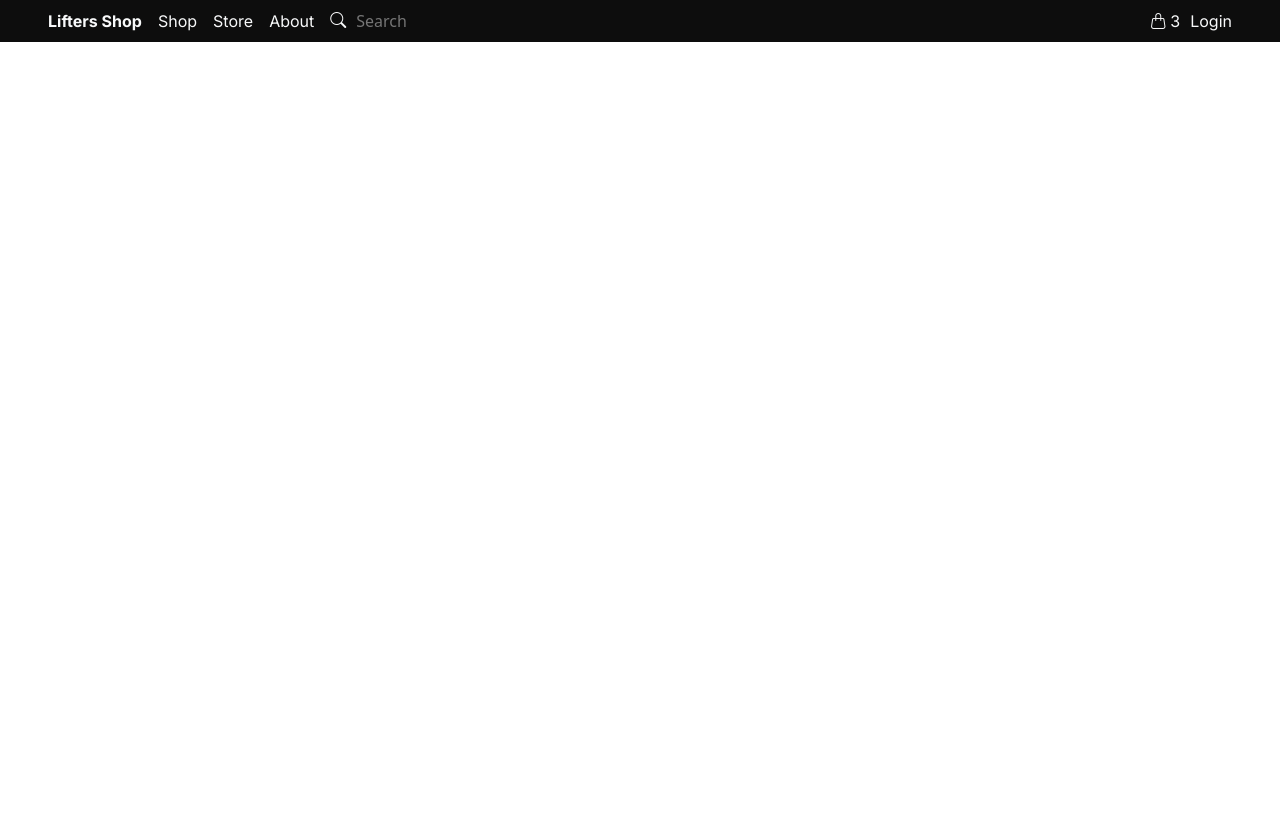
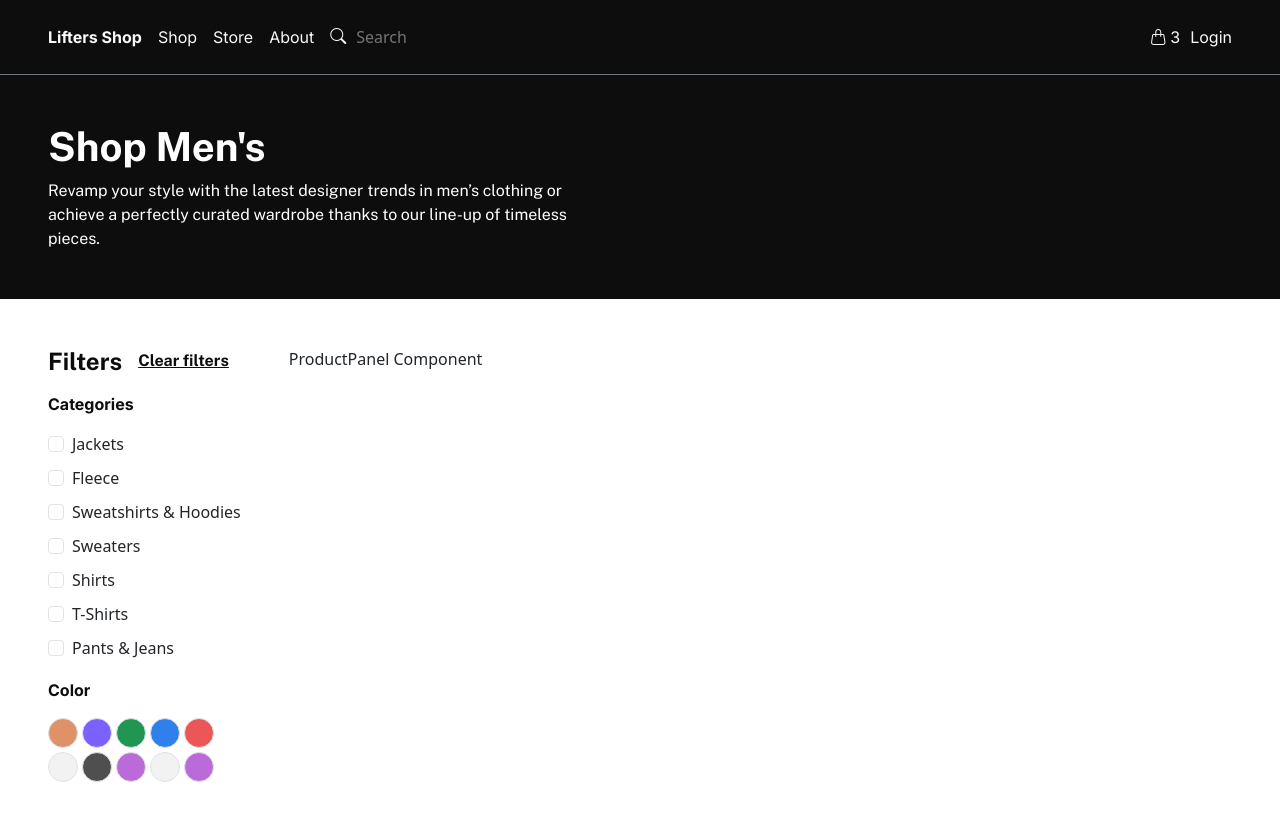
Before and after one commit to Caionnc/lifters-tec-challenge, a React (Vite) app in the folder lifters-shop/: page / in a window 1280 px wide. Shown: the top 820 px of the page. Built offline with nearby package versions, Linux system fonts and the light colour scheme.

Commit message:
feat: ColorPicker from retail domain page and its components

```diff
--- /dev/null
+++ b/lifters-shop/src/components/ColorPickerItem/data.ts
@@ -0,0 +1,5 @@
+export enum ColorPickerItemSize {
+    Small = '20px',
+    Medium = '30px',
+    Large = '50px',
+}
--- /dev/null
+++ b/lifters-shop/src/components/ColorPickerItem/index.tsx
@@ -0,0 +1,33 @@
+import React, { useCallback } from "react";
+import { Colors } from "@/model/colors";
+import { ColorPickerItemSize } from "./data";
+
+interface ColorPickerItemProps {
+  size: ColorPickerItemSize;
+  color: string;
+  activeColor: keyof Colors | "";
+  setActive: () => void;
+}
+
+const ColorPickerItem: React.FC<ColorPickerItemProps> = ({
+  size,
+  color,
+  activeColor,
+  setActive,
+}) => {
+  const handleActiveColor = useCallback(() => {
+    setActive();
+  }, [setActive]);
+
+  return (
+    <div
+      className={`border ${
+        activeColor ? "border-dark" : ""
+      } ${size}`}
+      style={{ backgroundColor: color, cursor: "pointer", width: size, height: "30px", borderRadius: "50%" }}
+      onClick={handleActiveColor}
+    ></div>
+  );
+};
+
+export default React.memo(ColorPickerItem);
--- a/lifters-shop/src/components/TopBar/index.tsx
+++ b/lifters-shop/src/components/TopBar/index.tsx
@@ -6,9 +6,10 @@ interface TopBarProps {
   children?: React.ReactNode;
 }
 
-const TopBar: React.FC<TopBarProps> = () => {
+const TopBar: React.FC<TopBarProps> = ({ children }) => {
   return (
-    <div className="fixed-top d-flex flex-fill flex-row justify-content-between align-items-center m-0 px-5 py-2 bg-dark text-light">
+    <div className="d-flex flex-column gap-0">
+      <div className="absolute-top d-flex flex-fill flex-row justify-content-between align-items-center m-0 px-5 py-4 bg-dark text-light">
         <div className="d-flex align-items-center gap-3">
           <Typography variant="inter" bold>
             Lifters Shop
@@ -19,12 +20,18 @@ const TopBar: React.FC<TopBarProps> = () => {
           <SearchField />
         </div>
         <div className="d-flex gap-1 align-items-center">
-        <IconButton bagLength={'3'} themeMode="light" onClick={() => console.log('open bag drawer')}>
+          <IconButton
+            bagLength={"3"}
+            themeMode="light"
+            onClick={() => console.log("open bag drawer")}
+          >
             <i className="bi bi-handbag"></i>
           </IconButton>
           <Typography variant="inter">Login</Typography>
         </div>
       </div>
+      {children}
+    </div>
   );
 };
 
--- a/lifters-shop/src/components/UI/Typography/index.tsx
+++ b/lifters-shop/src/components/UI/Typography/index.tsx
@@ -1,22 +1,33 @@
-import React from 'react';
-import 'bootstrap/dist/css/bootstrap.min.css';
+import React from "react";
+import "bootstrap/dist/css/bootstrap.min.css";
 
-type Variant = 'inter' | 'publicSans';
+type Variant = "inter" | "publicSans";
 
 interface TypographyProps {
   children?: React.ReactNode;
   variant?: Variant;
   bold?: boolean;
+  color?: "white" | "dark";
+  heading?: "h1" | "h2" | "h3" | "h4" | "h5" | "h6";
 }
 
-const Typography: React.FC<TypographyProps> = ({ children, variant = 'inter', bold = false }) => {
-  const fontClass = variant === 'publicSans' ? 'font-public-sans' : 'font-inter';
-  const fontWeight = bold ? 'fw-bold' : 'fw-normal';
+const Typography: React.FC<TypographyProps> = ({
+  children,
+  variant = "inter",
+  bold = false,
+  color,
+  heading,
+}) => {
+  const fontClass =
+    variant === "publicSans" ? "font-public-sans" : "font-inter";
+  const fontWeight = bold ? "fw-bold" : "fw-normal";
+  const textColor = color ? `text-${color}` : "";
+  const Heading = heading || "p";
 
   return (
-    <p className={`mb-0 ${fontClass} ${fontWeight}`}>
+    <Heading className={`mb-0 ${fontClass} ${fontWeight} ${textColor}`}>
       {children}
-    </p>
+    </Heading>
   );
 };
 
--- /dev/null
+++ b/lifters-shop/src/domain/retail/components/ColorPicker/index.tsx
@@ -0,0 +1,62 @@
+import React from "react";
+import { Colors } from "@/model/colors";
+import ColorPickerItem from "@/components/ColorPickerItem";
+import { ColorPickerItemSize } from "@/components/ColorPickerItem/data";
+
+const colorArray: [keyof Colors, string][] = Object.entries({
+  orange: "#DF9167",
+  darkPurple: "#7B61FF",
+  darkGreen: "#219653",
+  darkBlue: "#2F80ED",
+  red: "#EB5757",
+  lightBlue: "#F2F2F2",
+  darkGrey: "#4F4F4F",
+  lightPurple: "#BB6BD9",
+  white: "#F2F2F2",
+  lightGreen: "#BB6BD9",
+}) as [keyof Colors, string][];
+
+interface ColorPickerProps {
+  children?: React.ReactNode;
+}
+
+const ColorPicker: React.FC<ColorPickerProps> = ({ children }) => {
+  const [activeColor, setActiveColor] = React.useState<keyof Colors | "">("");
+
+  const handleActiveColor = (color: keyof Colors) => {
+    setActiveColor(color);
+  };
+
+  const firstRowColors = colorArray.slice(0, Math.ceil(colorArray.length / 2));
+  const secondRowColors = colorArray.slice(Math.ceil(colorArray.length / 2));
+
+  return (
+    <div className="d-flex flex-column gap-1">
+      <div className="d-flex flex-row gap-1">
+        {firstRowColors.map(([name, color]) => (
+          <ColorPickerItem
+            key={name}
+            size={ColorPickerItemSize.Medium}
+            color={color}
+            activeColor={activeColor === name ? name : ""}
+            setActive={() => handleActiveColor(name)}
+          />
+        ))}
+      </div>
+      <div className="d-flex flex-row gap-1">
+        {secondRowColors.map(([name, color]) => (
+          <ColorPickerItem
+            key={name}
+            size={ColorPickerItemSize.Medium}
+            color={color}
+            activeColor={activeColor === name ? name : ""}
+            setActive={() => handleActiveColor(name)}
+          />
+        ))}
+      </div>
+      {children}
+    </div>
+  );
+};
+
+export default React.memo(ColorPicker);
--- /dev/null
+++ b/lifters-shop/src/domain/retail/components/Filters/index.tsx
@@ -0,0 +1,117 @@
+import React from "react";
+import "bootstrap/dist/css/bootstrap.min.css";
+import Typography from "@/components/UI/Typography";
+import ColorPicker from "../ColorPicker";
+
+interface FiltersProps {
+  children?: React.ReactNode;
+}
+
+const Filters: React.FC<FiltersProps> = ({ children }) => {
+  return (
+    <div className="d-flex flex-column gap-3">
+      {/* Filters Title + clear filters */}
+      <div className="d-flex flex-row gap-3 align-items-center">
+        <Typography heading="h4" variant="publicSans" color="dark" bold>
+          Filters
+        </Typography>
+        <Typography color="dark" variant="publicSans" bold>
+          <u>Clear filters</u>
+        </Typography>
+      </div>
+      <div className="d-flex flex-column gap-3">
+        {/* Categories */}
+        <Typography color="dark" bold>
+          Categories
+        </Typography>
+        <div className="d-flex flex-column gap-2">
+          <div className="form-check">
+            <input
+              className="form-check-input"
+              type="checkbox"
+              value=""
+              id="jacketsCheck"
+            />
+            <label className="form-check-label" htmlFor="jacketsCheck">
+              Jackets
+            </label>
+          </div>
+          <div className="form-check">
+            <input
+              className="form-check-input"
+              type="checkbox"
+              value=""
+              id="fleeceCheck"
+            />
+            <label className="form-check-label" htmlFor="fleeceCheck">
+              Fleece
+            </label>
+          </div>
+          <div className="form-check">
+            <input
+              className="form-check-input"
+              type="checkbox"
+              value=""
+              id="sweatshirtsCheck"
+            />
+            <label className="form-check-label" htmlFor="sweatshirtsCheck">
+              Sweatshirts & Hoodies
+            </label>
+          </div>
+          <div className="form-check">
+            <input
+              className="form-check-input"
+              type="checkbox"
+              value=""
+              id="sweatersCheck"
+            />
+            <label className="form-check-label" htmlFor="sweatersCheck">
+              Sweaters
+            </label>
+          </div>
+          <div className="form-check">
+            <input
+              className="form-check-input"
+              type="checkbox"
+              value=""
+              id="shirtsCheck"
+            />
+            <label className="form-check-label" htmlFor="shirtsCheck">
+              Shirts
+            </label>
+          </div>
+          <div className="form-check">
+            <input
+              className="form-check-input"
+              type="checkbox"
+              value=""
+              id="tShirtsCheck"
+            />
+            <label className="form-check-label" htmlFor="tShirtsCheck">
+              T-Shirts
+            </label>
+          </div>
+          <div className="form-check">
+            <input
+              className="form-check-input"
+              type="checkbox"
+              value=""
+              id="pantsAndJeansCheck"
+            />
+            <label className="form-check-label" htmlFor="pantsAndJeansCheck">
+              Pants & Jeans
+            </label>
+          </div>
+        </div>
+      </div>
+      <div className="d-flex flex-column gap-3">
+        <Typography color="dark" bold>
+          Color
+        </Typography>
+        <ColorPicker></ColorPicker>
+      </div>
+    </div>
+  );
+};
+
+export default React.memo(Filters);
--- a/lifters-shop/src/domain/retail/index.tsx
+++ b/lifters-shop/src/domain/retail/index.tsx
@@ -1,11 +1,28 @@
-import React from 'react';
+import Typography from "@/components/UI/Typography";
+import React from "react";
+import Filters from "./components/Filters";
 
 const Retail: React.FC = () => {
-  Retail.displayName = 'Retail';
+  Retail.displayName = "Retail";
 
   return (
-    <div>
-     <p>Retail page</p>
+    <div className="d-flex flex-column">
+      <div className="d-flex w-100 flex-column gap-2 px-5 py-5 border-top border-secondary bg-dark">
+        <Typography variant="publicSans" heading="h1" bold color="white">
+          Shop Men's
+        </Typography>
+        <Typography variant="publicSans" color="white">
+          Revamp your style with the latest designer trends in men’s clothing or
+          <br />
+          achieve a perfectly curated wardrobe thanks to our line-up of timeless
+          <br />
+          pieces.
+        </Typography>
+      </div>
+      <div className="d-flex flex-row gap-5 px-5 py-5 bg-white">
+        <Filters></Filters>
+        <div>ProductPanel Component</div>
+      </div>
     </div>
   );
 };
--- a/lifters-shop/src/index.scss
+++ b/lifters-shop/src/index.scss
@@ -5,6 +5,7 @@
   --font-public-sans: "Public Sans", sans-serif;
   --bs-dark: #000000;
   --bs-dark-rgb: 13, 13, 13;
+  --bs-ligh-rgb: 239, 242, 246;
 }
 
 .font-inter {
--- /dev/null
+++ b/lifters-shop/src/model/colors.ts
@@ -0,0 +1,12 @@
+export interface Colors {
+  orange: '#DF9167';
+  darkPurple: '#7B61FF';
+  darkGreen: '#219653';
+  darkBlue: '#2F80ED';
+  red: '#EB5757';
+  white: '#F2F2F2';
+  lightBlue: '#F2F2F2';
+  darkGrey: '#4F4F4F';
+  lightPurple: '#BB6BD9';
+  lightGreen: '#BB6BD9';
+};
```
Lines whose indentation alone changed are shown as unchanged.
